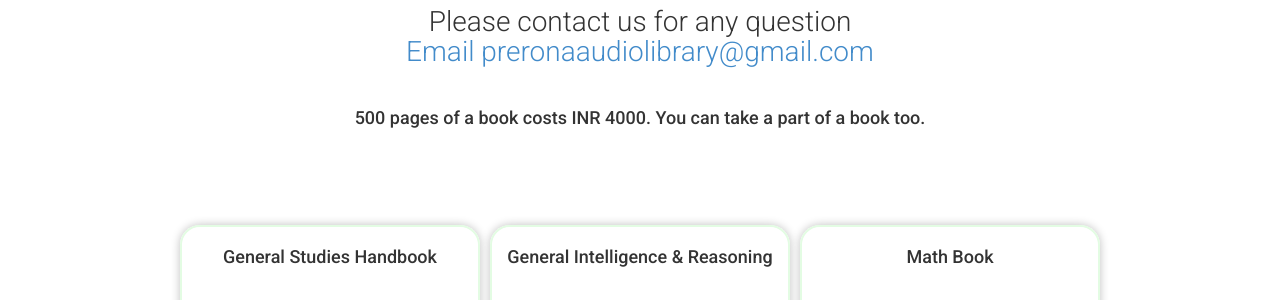
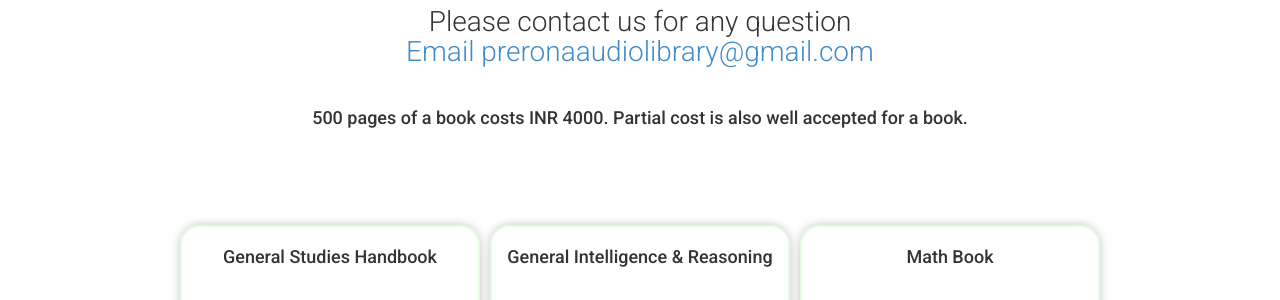
Before and after one commit to rajibmaitra/voiceofbooks, a Jekyll site: the page built from adoptabook.html, in a window 1280 px wide. Shown: the part 555-855 px from the top of the page. Built offline with Jekyll 4.4.1, drawn with Linux system fonts in a browser that asks for light colours; nearby versions of some CDN libraries; some web fonts are replaced; comment, search, counter and statistics services are not loaded; a style sheet for code colours, icons or effects is not loaded.

Commit message:
real books

```diff
--- a/_includes/adoptabooklist.html
+++ b/_includes/adoptabooklist.html
@@ -8,7 +8,7 @@
             <a href="mailto:preronaaudiolibrary@gmail.com?cc=rajibxmaitra@gmail.com&bcc=rajibxmaitra@gmail.com&subject=Your%20subject&body=Body-goes-here">Email preronaaudiolibrary@gmail.com</a>
           </h3>
           <br>
-          <h4> 500 pages of a book costs INR 4000. You can take a part of a book too.
+          <h4> 500 pages of a book costs INR 4000. Partial cost is also well accepted for a book.
           </h4>
         </div>
       </div>
```
